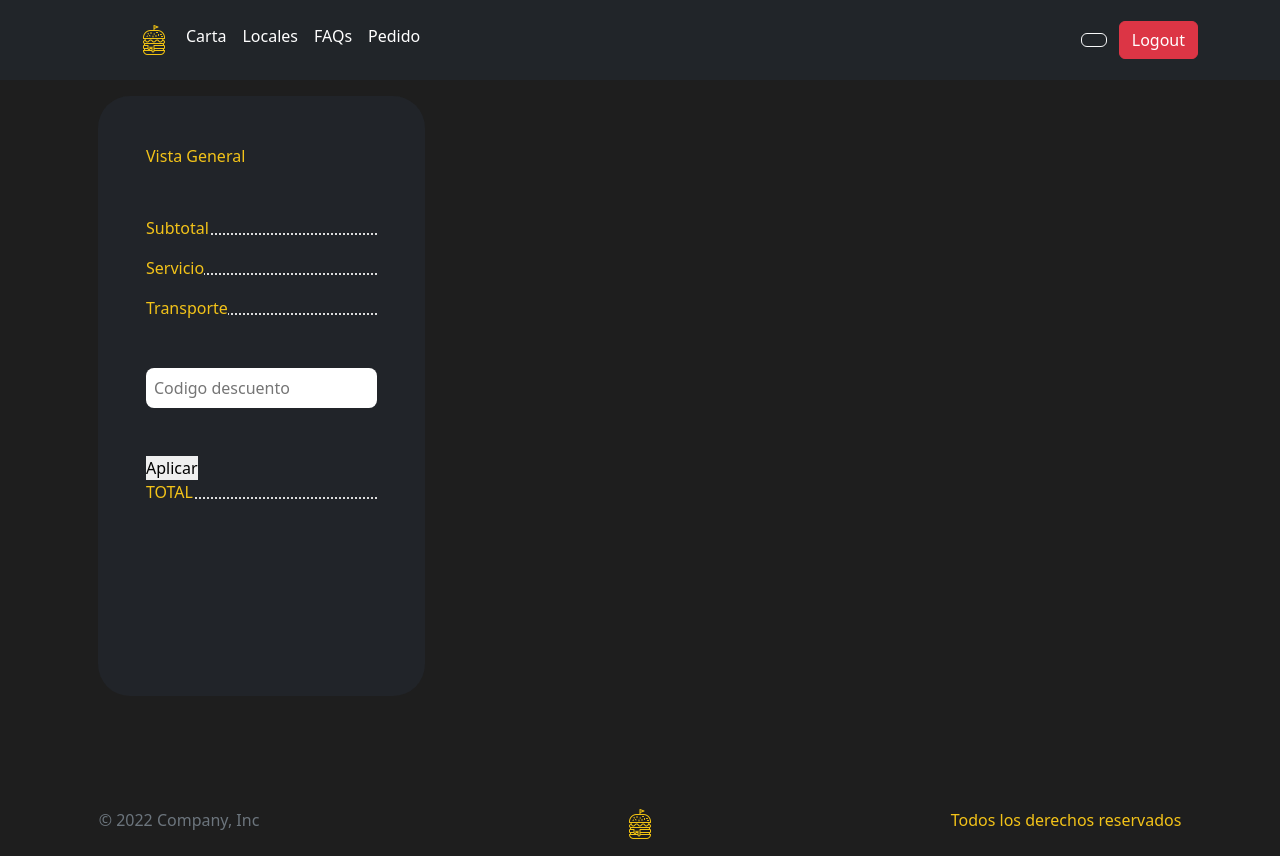
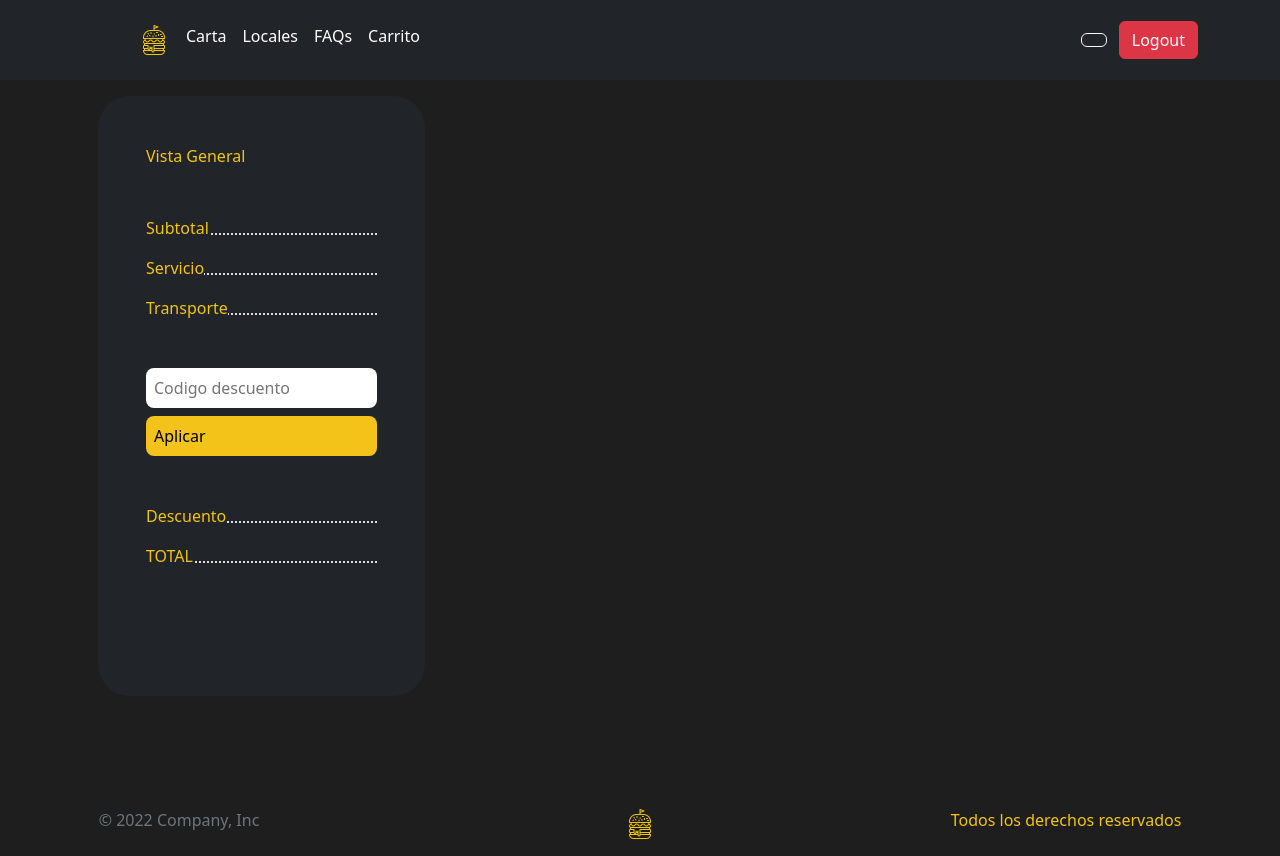
Before and after one commit to Asieertxo/Restaurante, a Flask app: page /carrito in a window 1280 px wide. Run offline with Flask 2, Linux system fonts and the light colour scheme; the visitor is signed in with stand-in values (Sample User, id 1); data comes from the database, SQL or seed files in the repository; some libraries are stand-ins or nearby versions.

Commit message:
carrito terminado

```diff
--- a/App.py
+++ b/App.py
@@ -60,6 +60,7 @@
 
 #LOCALES######################################################################################################LOCALES
 @app.route('/carrito')
+@login_required
 def carrito():
     return render_template('carrito.html')
 
--- a/static/css/style-carrito.css
+++ b/static/css/style-carrito.css
@@ -41,9 +41,17 @@
 
 .carrito-general > input{
     width: 100%;
-    margin: 2rem 0 3rem 0;
+    margin: 2rem 0 0 0;
     padding: 0.5rem;
     border-radius: 0.5rem;
+}
+
+.carrito-general > button{
+    width: 100%;
+    margin: 0.5rem 0 3rem 0;
+    padding: 0.5rem;
+    border-radius: 0.5rem;
+    background-color: #f3c319;
 }
 
 .carrito-tarjetas{
--- a/static/js/carrito.js
+++ b/static/js/carrito.js
@@ -176,30 +176,25 @@
     }
 }
 
-function restaDescuento(){
+function verDescuento(){
     var template = []
     totalPagar = JSON.parse(localStorage.getItem("totalPagar"))
 
+    console.log(totalPagar)
     if(totalPagar.descuento !== 1){
         if(totalPagar.descuento === "T"){
             template.push(
-                '<div>' +
-                    '<p>' + Descuento + '</p>' +
-                    '<p>' + (totalPagar.transporte).toFixed(2) + ' €</p>' +
-                '</div>'
+                '<p->' + (totalPagar.transporte).toFixed(2) + ' €</p>'
             )
         }else{
             template.push(
-                '<div>' +
-                    '<p>' + Descuento + '</p>' +
-                    '<p>' + (totalPagar.descuento - totalPagar.total).toFixed(2) + ' €</p>' +
-                '</div>'
+                '<p->' + ((totalPagar.total * totalPagar.descuento) - totalPagar.total).toFixed(2) + ' €</p>'
             )
         }
 
     }else{
         template.push(
-            '<p> Hola </p>'
+            '<p>0 €</p>'
         )
     }
     document.write(template)
@@ -212,15 +207,19 @@
     switch (descu){
         case "Burger10":
             totalPagar.descuento = 0.9
+            console.log('10%')
             break
         case "Burger20":
             totalPagar.descuento = 0.8
+            console.log('20%')
             break
         case "Trasporte":
             totalPagar.descuento = "T"
+            console.log('T')
             break
         default:
             totalPagar.descuento = 0
+            console.log('None')
             break
     }
     localStorage.setItem("totalPagar", JSON.stringify(totalPagar))
--- a/templates/base.html
+++ b/templates/base.html
@@ -22,7 +22,9 @@
               <li><a href="/carta" target="_parent" class="nav-link px-2 text-white">Carta</a></li>
               <li><a href="/locales" target="_parent" class="nav-link px-2 text-white">Locales</a></li>
               <li><a href="/faqs" target="_parent" class="nav-link px-2 text-white">FAQs</a></li>
-              <li><a href="/carrito" target="_parent" class="nav-link px-2 text-white">Pedido</a></li>
+              {% if current_user.is_authenticated: %}
+              <li><a href="/carrito" target="_parent" class="nav-link px-2 text-white">Carrito</a></li>
+              {% endif %}
             </ul>
 
 
--- a/templates/carrito.html
+++ b/templates/carrito.html
@@ -21,7 +21,10 @@
             </div>
             <input id="descuento" type="text" placeholder="Codigo descuento">
             <button onclick="descuento()">Aplicar</button>
-            <!--<script>restaDescuento()</script>-->
+            <div>
+                <p>Descuento</p>
+                <script>verDescuento()</script>
+            </div>
             <div>
                 <p>TOTAL</p>
                 <script>pagoTotal()</script>
```
